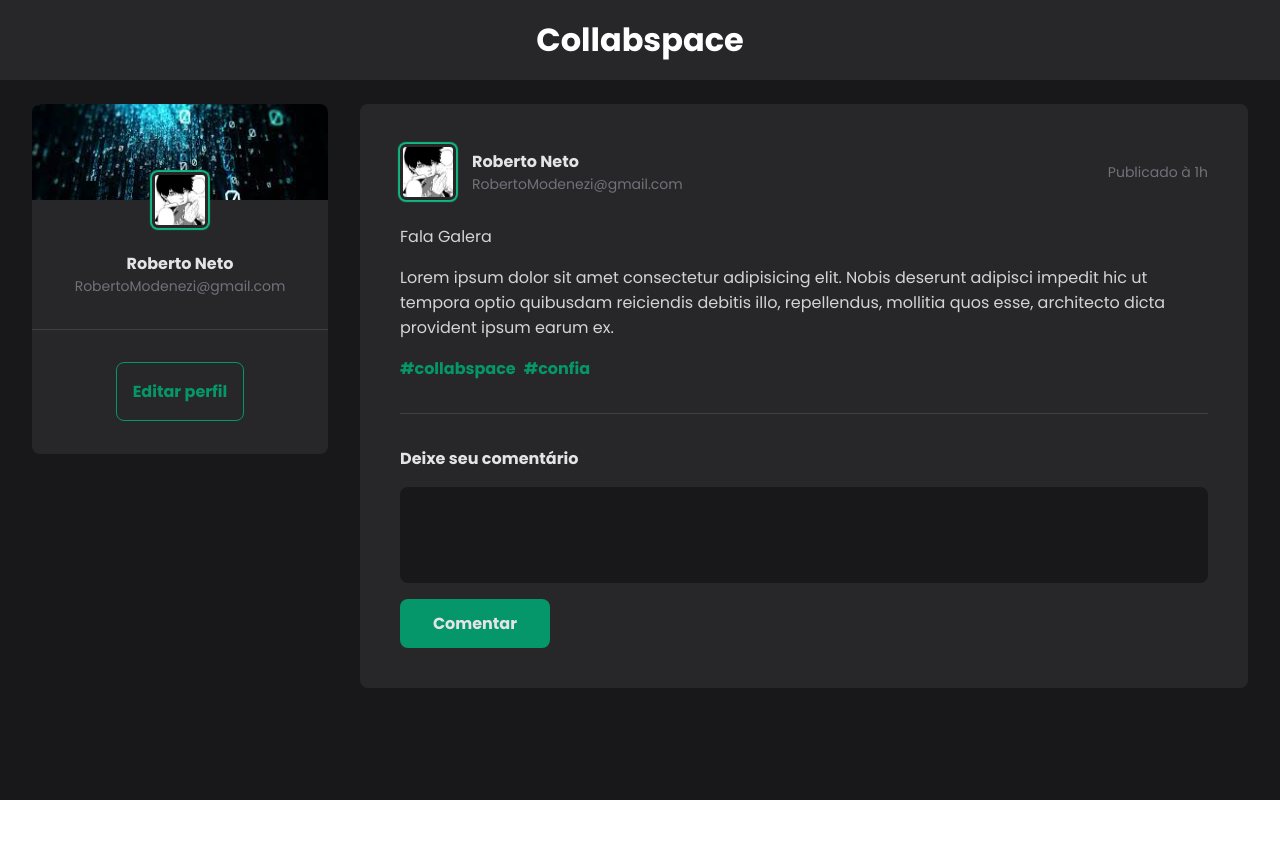
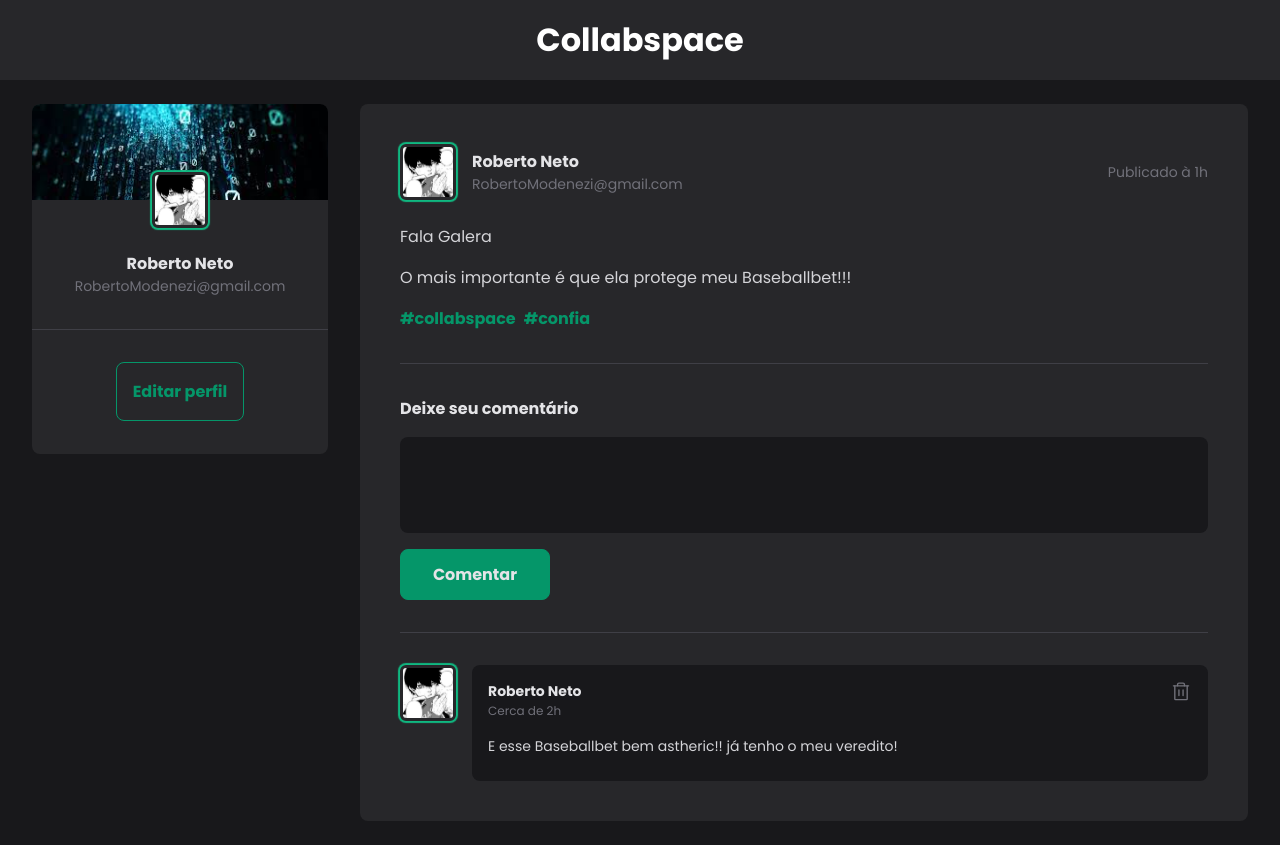
Before and after one commit to RobertoModeneziNeto/collabspace-web, a React (Vite) app: page /feed in a window 1280 px wide. Before the commit the page ends 800 px from the top, so only its background shows below. Built offline with nearby package versions, Linux system fonts and the light colour scheme.

Commit message:
Create Comment and use phosphor-icons

```diff
--- a/package.json
+++ b/package.json
@@ -9,6 +9,7 @@
     "preview": "vite preview"
   },
   "dependencies": {
+    "phosphor-react": "^1.4.1",
     "react": "^18.2.0",
     "react-dom": "^18.2.0",
     "react-router-dom": "^6.14.2",
--- /dev/null
+++ b/src/components/Comment/index.tsx
@@ -0,0 +1,26 @@
+import { Trash } from "phosphor-react";
+
+import Avatar from "../Avatar";
+import { AuthorAndTime, CommentBox, Container } from "./styles";
+
+const Comment: React.FC = () => {
+  return (
+    <Container>
+      <Avatar />
+
+      <CommentBox>
+        <AuthorAndTime>
+          <h1>Roberto Neto</h1>
+          <time>Cerca de 2h</time>
+          <button>
+            <Trash size={22} />
+          </button>
+        </AuthorAndTime>
+
+        <p>E esse Baseballbet bem astheric!! já tenho o meu veredito!</p>
+      </CommentBox>
+    </Container>
+  );
+};
+
+export default Comment;
--- /dev/null
+++ b/src/components/Comment/styles.ts
@@ -0,0 +1,54 @@
+import { styled } from "styled-components";
+
+export const Container = styled.div`
+  display: flex;
+  gap: 1rem;
+`;
+
+export const CommentBox = styled.div`
+  width: 100%;
+  background: var(--zinc-900);
+  border-radius: 8px;
+  padding: 1rem 1rem 1.5rem 1rem;
+
+  p {
+    margin-top: 1rem;
+    font-size: 0.875rem;
+    color: var(--zinc-300);
+  }
+`;
+
+export const AuthorAndTime = styled.div`
+  position: relative;
+
+  display: flex;
+  flex-direction: column;
+
+  h1 {
+    font-size: 0.875rem;
+    color: var(--zinc-200);
+  }
+
+  time {
+    font-size: 0.75rem;
+    color: var(--zinc-500);
+  }
+
+  button {
+    position: absolute;
+    top: 0;
+    right: 0;
+    background: transparent;
+    border: 0;
+    outline: 0;
+    transition: all 0.15s;
+
+    color: var(--zinc-500);
+
+    cursor: pointer;
+
+    &:hover {
+      color: var(--red-500);
+    }
+  }
+`;
--- /dev/null
+++ b/src/components/Post/index.tsx
@@ -0,0 +1,62 @@
+import Avatar from "../Avatar";
+import Comment from "../Comment";
+import {
+  Author,
+  AuthorInfo,
+  Comments,
+  Container,
+  Content,
+  Description,
+  Divider,
+  CommentForm,
+  Hastags,
+  Header,
+} from "./styles";
+
+const Post: React.FC = () => {
+  return (
+    <Container>
+      <Header>
+        <Author>
+          <Avatar />
+
+          <AuthorInfo>
+            <h1>Roberto Neto</h1>
+            <p>RobertoModenezi@gmail.com</p>
+          </AuthorInfo>
+        </Author>
+
+        <time>Publicado à 1h</time>
+      </Header>
+
+      <Content>
+        <Description>
+          <p>Fala Galera</p>
+          <p>O mais importante é que ela protege meu Baseballbet!!!</p>
+        </Description>
+        <Hastags>
+          <span>#collabspace</span>
+          <span>#confia</span>
+        </Hastags>
+      </Content>
+
+      <Divider />
+
+      <CommentForm>
+        <h1>Deixe seu comentário</h1>
+
+        <textarea name=""></textarea>
+
+        <button>Comentar</button>
+      </CommentForm>
+
+      <Divider />
+
+      <Comments>
+        <Comment />
+      </Comments>
+    </Container>
+  );
+};
+
+export default Post;
--- /dev/null
+++ b/src/components/Post/styles.ts
@@ -0,0 +1,129 @@
+import { styled } from "styled-components";
+
+export const Container = styled.div`
+  width: 100%;
+  padding: 2.5rem;
+  background: var(--zinc-800);
+  border-radius: 8px;
+`;
+
+export const Header = styled.header`
+  display: flex;
+  align-items: center;
+  justify-content: space-between;
+
+  time {
+    font-size: 0.875rem;
+    color: var(--zinc-500);
+  }
+`;
+
+export const Author = styled.div`
+  display: flex;
+  gap: 1rem;
+`;
+
+export const AuthorInfo = styled.section`
+  display: flex;
+  flex-direction: column;
+  justify-content: center;
+
+  h1 {
+    font-size: 1rem;
+    color: var(--zinc-200);
+  }
+
+  p {
+    font-size: 0.875rem;
+    color: var(--zinc-500);
+  }
+`;
+
+export const Content = styled.div`
+  margin-top: 1.5rem;
+`;
+
+export const Description = styled.div`
+  display: flex;
+  flex-direction: column;
+  gap: 1rem;
+  p {
+    font-size: 1rem;
+    color: var(--zinc-300);
+  }
+`;
+
+export const Hastags = styled.div`
+  display: flex;
+  gap: 0.5rem;
+  margin-top: 1rem;
+
+  span {
+    font-size: 1rem;
+    font-weight: bold;
+    color: var(--emerald-600);
+
+    cursor: pointer;
+
+    &:hover {
+      text-decoration: underline;
+    }
+  }
+`;
+
+export const Divider = styled.div`
+  width: 100%;
+  height: 1px;
+  background: var(--zinc-700);
+  margin: 2rem 0;
+`;
+
+export const CommentForm = styled.form`
+  display: flex;
+  flex-direction: column;
+  gap: 1rem;
+
+  h1 {
+    font-size: 1rem;
+    color: var(--zinc-200);
+  }
+
+  textarea {
+    width: 100%;
+    font-size: 0.875rem;
+    color: var(--zinc-300);
+    background: var(--zinc-900);
+    border: 0;
+    outline: 0;
+    resize: none;
+    height: 6rem;
+    padding: 1rem;
+    border-radius: 8px;
+
+    &:focus {
+      outline: 1px solid var(--emerald-500);
+    }
+  }
+
+  button {
+    width: 150px;
+    padding: 0.75rem 1rem;
+    background: var(--emerald-600);
+    color: var(--zinc-200);
+    font-size: 1rem;
+    font-weight: bold;
+    border: 1px solid var(--emerald-600);
+    outline: 0;
+    border-radius: 8px;
+    transition: all 0.25s;
+
+    cursor: pointer;
+
+    &:hover {
+      color: var(--emerald-600);
+      background: transparent;
+    }
+  }
+`;
+
+export const Comments = styled.div``;
--- a/src/components/Posts/index.tsx
+++ /dev/null
@@ -1,50 +0,0 @@
-import Avatar from "../Avatar";
-import { Container, Content, Divider, Hastags } from "./styles";
-
-const Post: React.FC = () => {
-  return (
-    <Container>
-      <header>
-        <div>
-          <Avatar />
-
-          <section>
-            <h1>Roberto Neto</h1>
-
-            <p>RobertoModenezi@gmail.com</p>
-          </section>
-        </div>
-
-        <p>Publicado à 1h</p>
-      </header>
-
-      <main>
-        <Content>
-          <p>Fala Galera</p>
-          <p>
-            Lorem ipsum dolor sit amet consectetur adipisicing elit. Nobis
-            deserunt adipisci impedit hic ut tempora optio quibusdam reiciendis
-            debitis illo, repellendus, mollitia quos esse, architecto dicta
-            provident ipsum earum ex.
-          </p>
-        </Content>
-        <Hastags>
-          <span>#collabspace</span>
-          <span>#confia</span>
-        </Hastags>
-      </main>
-
-      <Divider />
-
-      <footer>
-        <h1>Deixe seu comentário</h1>
-
-        <textarea name=""></textarea>
-
-        <button>Comentar</button>
-      </footer>
-    </Container>
-  );
-};
-
-export default Post;
--- a/src/components/Posts/styles.ts
+++ /dev/null
@@ -1,120 +0,0 @@
-import { styled } from "styled-components";
-
-export const Container = styled.div`
-  width: 100%;
-  padding: 2.5rem;
-  background: var(--zinc-800);
-  border-radius: 8px;
-
-  header {
-    display: flex;
-    align-items: center;
-    justify-content: space-between;
-
-    div {
-      display: flex;
-      gap: 1rem;
-
-      section {
-        display: flex;
-        flex-direction: column;
-        justify-content: center;
-        h1 {
-          font-size: 1rem;
-          color: var(--zinc-200);
-        }
-
-        p {
-          font-size: 0.875rem;
-          color: var(--zinc-500);
-        }
-      }
-    }
-
-    p {
-      font-size: 0.875rem;
-      color: var(--zinc-500);
-    }
-  }
-
-  main {
-    margin-top: 1.5rem;
-  }
-
-  footer {
-    display: flex;
-    flex-direction: column;
-    gap: 1rem;
-
-    h1 {
-      font-size: 1rem;
-      color: var(--zinc-200);
-    }
-
-    textarea {
-      width: 100%;
-      font-size: 0.875rem;
-      color: var(--zinc-300);
-      background: var(--zinc-900);
-      border: 0;
-      outline: 0;
-      resize: none;
-      height: 6rem;
-      padding: 1rem;
-      border-radius: 8px;
-
-      &:focus {
-        outline: 1px solid var(--emerald-500);
-      }
-    }
-
-    button {
-      width: 150px;
-      padding: 0.75rem 1rem;
-      background: var(--emerald-600);
-      color: var(--zinc-200);
-      font-size: 1rem;
-      font-weight: bold;
-      border: 0;
-      outline: 0;
-      border-radius: 8px;
-
-      cursor: pointer;
-    }
-  }
-`;
-
-export const Content = styled.div`
-  display: flex;
-  flex-direction: column;
-  gap: 1rem;
-  p {
-    font-size: 1rem;
-    color: var(--zinc-300);
-  }
-`;
-
-export const Hastags = styled.div`
-  display: flex;
-  gap: 0.5rem;
-  margin-top: 1rem;
-
-  span {
-    font-size: 1rem;
-    font-weight: bold;
-    color: var(--emerald-600);
-
-    cursor: pointer;
-
-    &:hover {
-      text-decoration: underline;
-    }
-  }
-`;
-
-export const Divider = styled.div`
-  width: 100%;
-  height: 1px;
-  background: var(--zinc-700);
-  margin: 2rem 0;
-`;
--- a/src/components/ProfileCard/styles.ts
+++ b/src/components/ProfileCard/styles.ts
@@ -65,6 +65,7 @@ export const ButtonEdit = styled.button`
   border: 1px solid var(--emerald-600);
   border-radius: 8px;
   outline: 0;
+  transition: all 0.25s;
 
   cursor: pointer;
 
--- a/src/pages/Feed/index.tsx
+++ b/src/pages/Feed/index.tsx
@@ -1,5 +1,5 @@
 import Header from "../../components/Header";
-import Post from "../../components/Posts";
+import Post from "../../components/Post";
 import ProfileCard from "../../components/ProfileCard";
 
 import { Container, Content, Posts } from "./styles";
--- a/src/styles/main.css
+++ b/src/styles/main.css
@@ -13,6 +13,8 @@
   --emerald-500: #10b981;
   --emerald-600: #059669;
   --emerald-800: #065f46;
+
+  --red-500: #ef4444
 }
 
 * {
```
Also changed, not shown: 1 other file (tests, documents, lock files or other folders).
